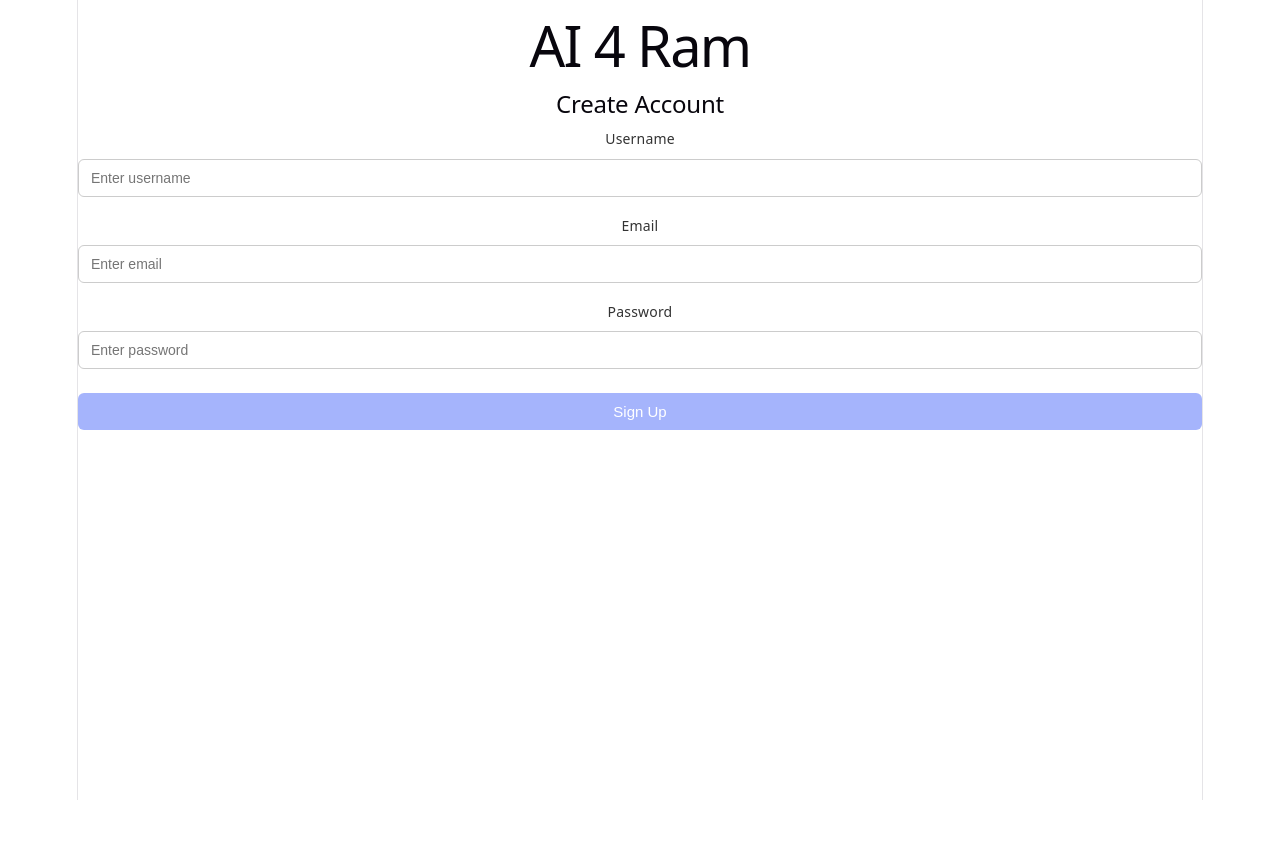
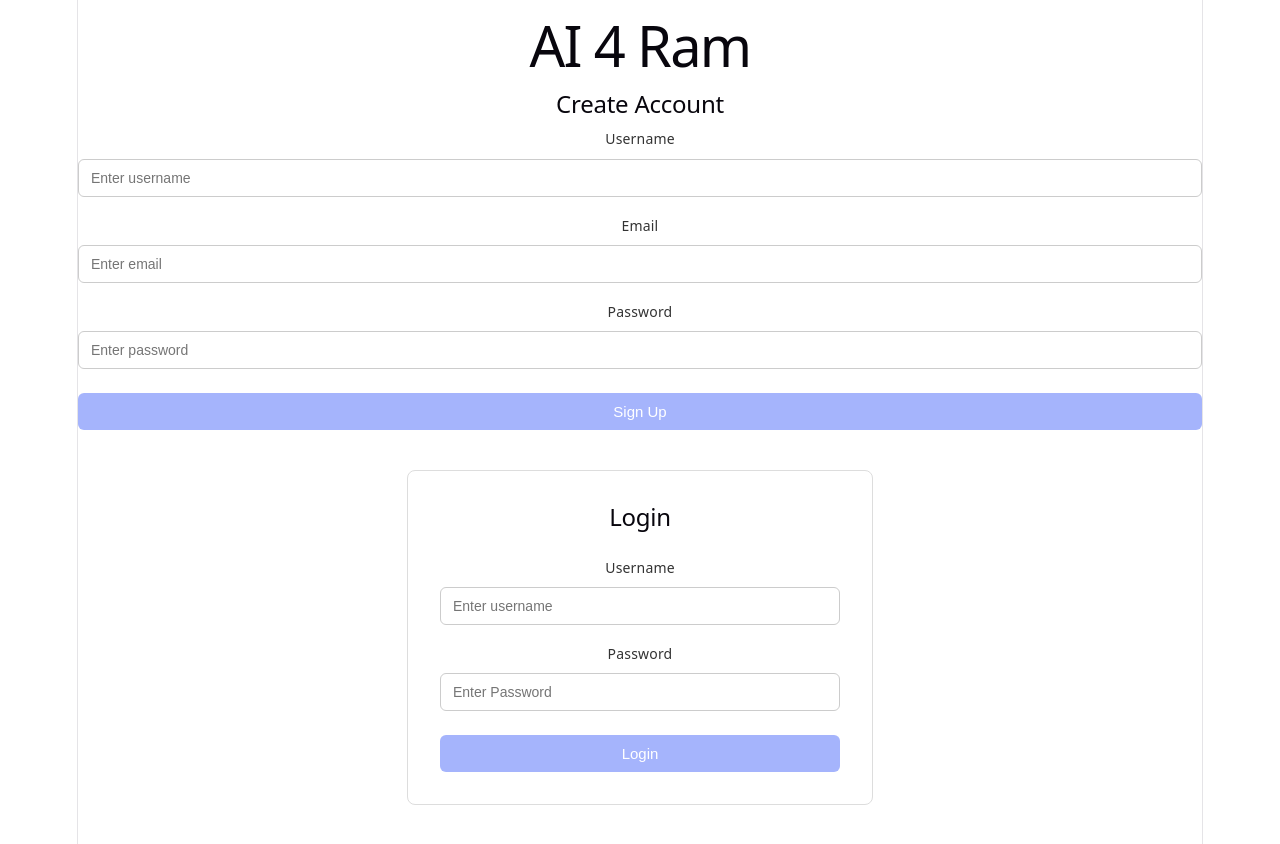
Before and after one commit to rnrathiai/ai4Ram, a React app in the folder frontend/: page / in a window 1280 px wide. Before the commit the page ends 800 px from the top, so only its background shows below. Built offline with nearby package versions, Linux system fonts and the light colour scheme; the HTML template or start-up script is replaced by a standard one.

Commit message:
feat: build Login form with authentication and logout

```diff
--- a/frontend/src/App.jsx
+++ b/frontend/src/App.jsx
@@ -1,3 +1,4 @@
+import Login from "./pages/Login"
 import SignUp from "./pages/SignUp"
 
 
@@ -7,6 +8,7 @@ function App(){
     <div>
       <h1>AI 4 Ram</h1>
       <SignUp />
+      <Login />
     </div>
   )
 }
--- /dev/null
+++ b/frontend/src/pages/Login.css
@@ -0,0 +1,67 @@
+.login-container {
+    max-width: 400px;
+    margin: 40px auto;
+    padding: 32px;
+    border: 1px solid #ddd;
+    border-radius: 8px;
+}
+
+.login-container h2 {
+    margin-bottom: 24px;
+    font-size: 24px;
+    text-align: center;
+}
+
+.form-group {
+    display: flex;
+    flex-direction: column;
+    margin-bottom: 16px;
+}
+
+.form-group label {
+    font-size: 14px;
+    font-weight: 500;
+    margin-bottom: 6px;
+    color: #333;
+}
+
+.form-group input {
+    padding: 10px 12px;
+    font-size: 14px;
+    border: 1px solid #ccc;
+    border-radius: 6px;
+    outline: none;
+}
+
+.form-group input:focus {
+    border-color: #4f46e5;
+}
+
+.error-text {
+    color: red;
+    font-size: 12px;
+    margin-top: 4px;
+    margin-bottom: 8px;
+}
+
+.login-btn {
+    width: 100%;
+    padding: 10px;
+    font-size: 15px;
+    font-weight: 500;
+    background-color: #4f46e5;
+    color: white;
+    border: none;
+    border-radius: 6px;
+    cursor: pointer;
+    margin-top: 8px;
+}
+
+.login-btn:disabled {
+    background-color: #a5b4fc;
+    cursor: not-allowed;
+}
+
+.login-btn:hover:not(:disabled) {
+    background-color: #4338ca;
+}
--- /dev/null
+++ b/frontend/src/pages/Login.jsx
@@ -0,0 +1,90 @@
+import {useState} from 'react'
+import './Login.css'
+
+const users = [
+    { username: "RAM1", email: "ram@email.com", password: "Password1", isLoggedIn: false },
+    { username: "JOHN1", email: "john@email.com", password: "Password1", isLoggedIn: false },
+];
+
+function Login(){
+    const [username,setUsername] = useState("");
+    const [password, setPassword] = useState("");
+    const [error, setError] = useState("");
+    const [isLoggedIn, setIsLoggedIn] = useState(false);
+
+    function handleSubmit(){
+
+        // find a user by username
+        const found = users.find(function(user){
+            return user.username === username.trim().toUpperCase();
+        })
+
+        //check if user exists and password matches
+
+        if (!found || found.password !== password){
+            setError("Invalid username or password")
+            return
+        }
+
+        // Success
+        setError("");
+        setIsLoggedIn(true);
+        console.log("Logged in " + found);
+
+    }
+
+    if (isLoggedIn){
+        return(
+             <div className="login-container">
+                <h2>Welcome back, {username.toUpperCase()}! 👋</h2>
+                <p>You are now logged in.</p>
+                <button
+                    className="login-btn"
+                    onClick={() => setIsLoggedIn(false)}
+                >
+                    Logout
+                </button>
+            </div>
+        );
+    }
+
+    return(
+        <div className="login-container">
+            <h2>Login</h2>
+            <form>
+                <div className="form-group">
+                    <label>Username</label>
+                    <input
+                        type = "text"
+                        placeholder='Enter username'
+                        value={username}
+                        onChange={e=> setUsername(e.target.value)}
+                    />
+                </div>
+                <div className="form-group">
+                    <label>Password</label>
+                    <input
+                        type = "password"
+                        placeholder='Enter Password'
+                        value={password}
+                        onChange={e=> setPassword(e.target.value)}
+                    />
+                </div>
+
+                {error && <p className="error-text"> {error} </p>}
+
+                <button
+                    className="login-btn"
+                    type='button'
+                    onClick={handleSubmit}
+                    disabled = {!username || !password}
+
+                >Login</button>
+
+            </form>
+
+        </div>
+    );
+}
+
+export default Login
```
